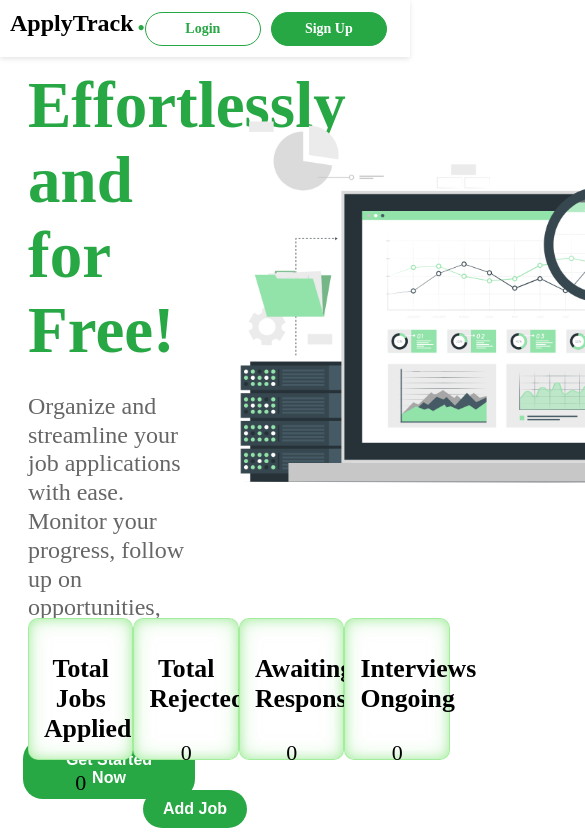
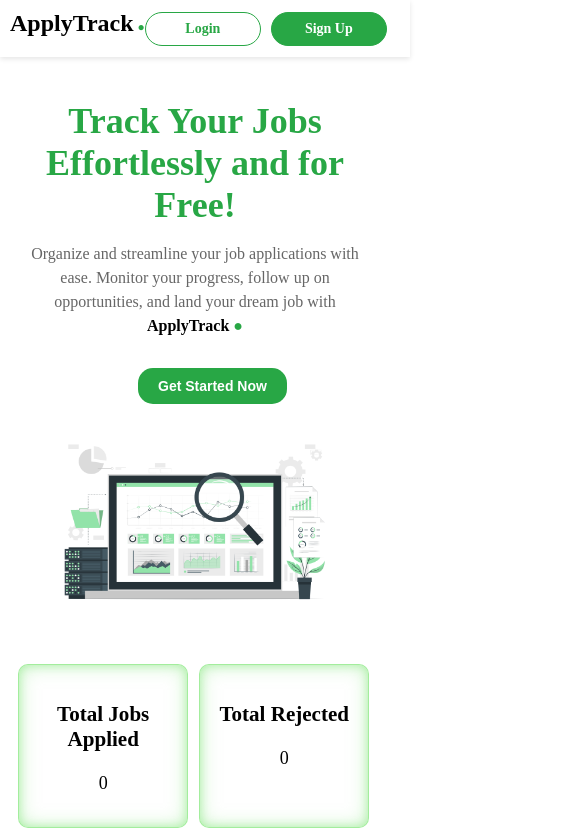
Before and after one commit to BhavyaLikhitha/Job-Tracker, a React (Vite) app in the folder client/: page / in a window 390 px wide. Shown: the top 834 px of the page, 585 px wide, since content can reach past the window. Built offline with nearby package versions, Linux system fonts and the light colour scheme.

Commit message:
made responsive

```diff
--- a/client/src/components/hero/hero.css
+++ b/client/src/components/hero/hero.css
@@ -68,3 +68,55 @@
 
     color: #28a745; /* Green color for the dot */
   }
+
+  @media (max-width: 768px) {
+    .hero {
+      flex-direction: column; /* Stack items vertically */
+      align-items: center; /* Center-align content */
+      height: auto; /* Adjust height to fit content */
+      padding: 20px; /* Adjust padding for smaller screens */
+    }
+
+    .hero-content {
+       margin-top: -50px !important;
+      max-width: 100%; /* Adjust content width for better readability */
+      text-align: center; /* Center-align text for a clean look */
+      margin-bottom: 20px; /* Add spacing below the text */
+    }
+
+    .hero-content h1 {
+      font-size: 36px; /* Reduce font size for the heading */
+      margin-bottom: 15px; /* Adjust spacing */
+    }
+
+    .hero-content p {
+      font-size: 16px; /* Adjust font size for paragraph */
+      line-height: 1.5; /* Increase line height for readability */
+      margin-bottom: 15px; /* Add spacing */
+    }
+
+    .cta-button {
+      align-items: center !important;
+      margin-left: 110px !important;
+      font-size: 14px; /* Reduce button font size */
+      padding: 10px 20px; /* Adjust button padding */
+      border-radius: 15px; /* Adjust border radius */
+    }
+
+    .hero-image {
+      display: flex;
+      justify-content: center; /* Center the image horizontally */
+      align-items: center; /* Center the image vertically */
+      width: 100%; /* Ensure the container spans the full width */
+      /* margin-top: 20px; Add some spacing above */
+    }
+
+    .hero-image img {
+      height: auto; /* Allow the image to scale dynamically */
+      width: 90%; /* Ensure the image fits within the container */
+      max-width: 400px; /* Set a reasonable max width */
+      margin-top: -80px !important; /* Remove negative margin */
+      border-radius: 10px; /* Keep the border-radius consistent */
+    }
+
+  }
--- a/client/src/components/job.css
+++ b/client/src/components/job.css
@@ -12,7 +12,7 @@
 
   .stat-box {
     gap:15px;
-    background-color: white; /* Center of the box remains white */
+    background-color: white;
     border: 1px solid rgba(154, 235, 147, 0.9);
     border-radius: 10px;
     height: 120px;
@@ -23,8 +23,8 @@
     color: black;
     font-weight: light;
     box-shadow:
-      inset 0 0 10px rgba(154, 235, 147, 0.7), /* Subtle green glow near edges */
-      inset 0 0 20px rgba(154, 235, 147, 0.5); /* More diffused green glow */
+      inset 0 0 10px rgba(154, 235, 147, 0.7),
+      inset 0 0 20px rgba(154, 235, 147, 0.5);
   }
 
   table {
@@ -100,23 +100,23 @@
   }
 
   .status-dropdown.applied {
-    background-color: #007bff; /* Blue */
+    background-color: #007bff;
   }
 
   .status-dropdown.ghosted {
-    background-color: #ffc107; /* Yellow */
+    background-color: #ffc107;
   }
 
   .status-dropdown.no-response{
-    background-color: #17a2b8; /* Cyan */
+    background-color: #17a2b8;
   }
 
   .status-dropdown.rejected {
-    background-color: #dc3545; /* Red */
+    background-color: #dc3545;
   }
 
   .status-dropdown.interview-going-on {
-    background-color: #28a745; /* Green */
+    background-color: #28a745;
   }
 
   .status-dropdown option {
@@ -125,27 +125,27 @@
   }
 
   .status-dropdown.Job {
-    background-color: #f783e3; /* Orange */
+    background-color: #f783e3;
   }
 
   button {
 
     margin: 30px auto;
-    display: block; /* Ensures the button takes up its own line */
-    background-color: #28a745; /* Light green background */
-    color: #fff; /* White text color */
-    font-size: 16px; /* Slightly larger font size */
-    padding: 10px 20px; /* Adds padding around the text */
-    border: none; /* Removes the default border */
-    border-radius: 20px; /* Adds rounded corners */
-    cursor: pointer; /* Changes cursor to pointer on hover */
-    font-weight: bold; /* Makes the text bold */
-    transition: background-color 0.3s ease; /* Smooth hover effect */
+    display: block;
+    background-color: #28a745;
+    color: #fff;
+    font-size: 16px;
+    padding: 10px 20px;
+    border: none;
+    border-radius: 20px;
+    cursor: pointer;
+    font-weight: bold;
+    transition: background-color 0.3s ease;
 
   }
 
   button:hover {
-    background-color: #68ce68; /* Slightly darker green on hover */
+    background-color: #68ce68;
     box-shadow: 5px 5px 5px rgba(154, 235, 147, 0.5);
   }
   .no-jobs-message{
@@ -155,3 +155,53 @@
 
 
   }
+
+  @media (max-width: 768px) {
+    /* Stack elements vertically for mobile view */
+    .job-tracker {
+      margin: 10px;
+    }
+
+    /* Stats section as a 2x2 grid */
+    .stats {
+      margin-top: -40px !important;
+      display: grid;
+      grid-template-columns: 1fr 1fr; /* Two columns */
+      gap: 8px; /* Space between boxes */
+      margin-bottom: 20px;
+    }
+
+    .stat-box {
+      width: 80%; /* Full width inside the grid */
+      font-size: 18px; /* Adjust font size */
+      height: auto; /* Let height adjust dynamically */
+      padding: 15px;
+    }
+
+    /* Table styles for better readability on mobile */
+    table {
+      font-size: 14px; /* Reduce font size for table */
+      margin-bottom: 10px;
+    }
+
+    th,
+    td {
+      padding: 8px; /* Reduce padding for table cells */
+      font-size: 12px; /* Adjust font size */
+    }
+
+    /* Add Job form adjustments */
+    .add-job input,
+    .add-job select,
+    .add-job button {
+      width: 90%; /* Full width with some margin */
+      font-size: 14px; /* Smaller font size */
+    }
+
+    /* Message styling */
+    .no-jobs-message {
+      font-size: 24px; /* Adjust font size for smaller screens */
+      text-align: center;
+      margin-top: 20px;
+    }
+  }
```
